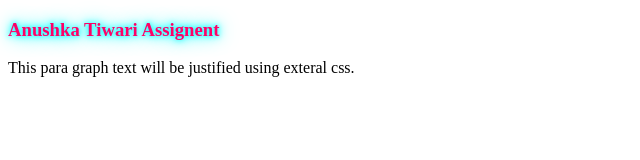
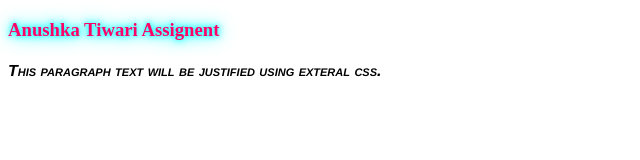
Before and after one commit to tiwarianushka49/Assignments, a plain HTML site: page index.html in a window 1280 px wide. Shown: the whole page, without its empty margins (0-640 px from the left). Drawn offline with Linux system fonts and the light colour scheme.

Commit message:
Update index.html and style.css with latest changes according to third questio

```diff
--- a/index.html
+++ b/index.html
@@ -5,7 +5,7 @@
     </head>
     <body>
         <h3>Anushka Tiwari Assignent </h3>
-        <p> This para graph text will be justified using exteral css.</p>
+        <p> This paragraph text will be justified using exteral css.</p>
         <h3></h3>
     </body>
 </html>
--- a/style.css
+++ b/style.css
@@ -1,5 +1,6 @@
 p{
     text-align: justify;
+    font: italic small-caps bold 16px/1.5 "Helvetica Neue", Helvetica, Arial, sans-serif;
 }
 h3{
     color: rgb(255, 0, 102);
```
